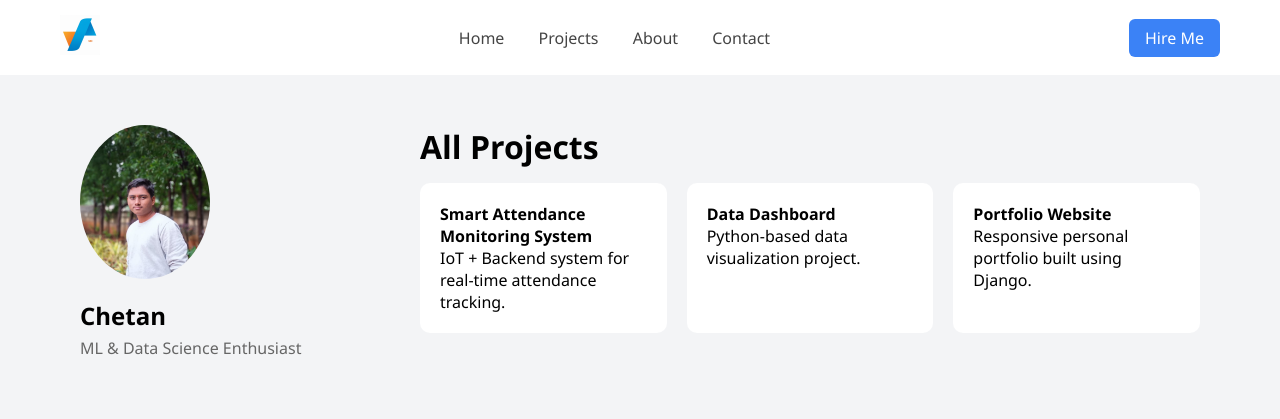
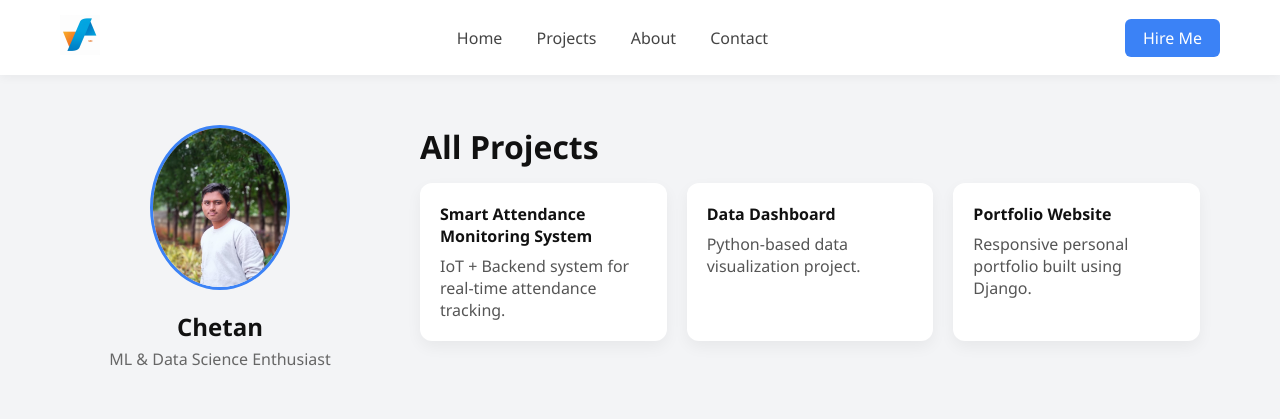
Before and after one commit to Chethu7353/portfolio-django, a Django app: page /projects/ in a window 1280 px wide. Shown: the top 419 px of the page. Run offline with Django 5.2, Linux system fonts and the light colour scheme.

Commit message:
Update style.css

```diff
--- a/static/style.css
+++ b/static/style.css
@@ -1,3 +1,4 @@
+/* RESET */
 * {
   margin: 0;
   padding: 0;
@@ -7,6 +8,7 @@
 
 body {
   background: #f3f4f6;
+  color: #111;
 }
 
 /* NAVBAR */
@@ -16,20 +18,36 @@ nav {
   align-items: center;
   padding: 15px 60px;
   background: white;
+  box-shadow: 0 2px 10px rgba(0,0,0,0.05);
+}
+
+nav img {
+  height: 40px;
 }
 
 .nav-center a {
   margin: 0 15px;
   text-decoration: none;
   color: #444;
+  font-weight: 500;
+  transition: 0.3s;
+}
+
+.nav-center a:hover {
+  color: #3b82f6;
 }
 
 .hire-btn {
   background: #3b82f6;
   color: white;
-  padding: 8px 16px;
+  padding: 8px 18px;
   border-radius: 6px;
   text-decoration: none;
+  transition: 0.3s;
+}
+
+.hire-btn:hover {
+  background: #2563eb;
 }
 
 /* MAIN LAYOUT */
@@ -42,11 +60,13 @@ nav {
 /* LEFT PROFILE */
 .left {
   width: 280px;
+  text-align: center;
 }
 
 .left img {
-  width: 130px;
+  width: 140px;
   border-radius: 50%;
+  border: 3px solid #3b82f6;
 }
 
 .left h2 {
@@ -65,18 +85,26 @@ nav {
 
 /* FEATURED PROJECT */
 .feature {
-  background: #dbe3f0;
+  background: linear-gradient(135deg, #dbe3f0, #eef2ff);
   padding: 30px;
   border-radius: 15px;
   margin-top: 20px;
+  box-shadow: 0 8px 20px rgba(0,0,0,0.05);
+  transition: 0.3s;
+}
+
+.feature:hover {
+  transform: translateY(-5px);
 }
 
 .feature h3 {
   font-size: 20px;
+  margin-bottom: 10px;
 }
 
 .feature p {
-  margin-top: 5px;
+  margin-top: 8px;
+  line-height: 1.5;
 }
 
 .feature button {
@@ -86,22 +114,64 @@ nav {
   border: none;
   padding: 10px 15px;
   border-radius: 6px;
+  cursor: pointer;
+  transition: 0.3s;
 }
 
-/* PROJECT GRID */
+.feature button:hover {
+  background: #2563eb;
+}
+
+/* PROJECT SECTION */
 .projects {
   margin-top: 40px;
 }
 
+.projects h2 {
+  margin-bottom: 10px;
+}
+
+/* GRID */
 .grid {
   display: flex;
   gap: 20px;
   margin-top: 15px;
 }
 
+/* CARDS */
 .card {
   background: white;
   padding: 20px;
-  border-radius: 10px;
+  border-radius: 12px;
   flex: 1;
+  box-shadow: 0 6px 15px rgba(0,0,0,0.05);
+  transition: 0.3s;
 }
+
+.card:hover {
+  transform: translateY(-5px);
+}
+
+.card h4 {
+  margin-bottom: 8px;
+}
+
+.card p {
+  color: #555;
+}
+
+/* RESPONSIVE */
+@media (max-width: 900px) {
+  .container {
+    flex-direction: column;
+    padding: 30px;
+  }
+
+  .left {
+    width: 100%;
+  }
+
+  .grid {
+    flex-direction: column;
+  }
+}
```
